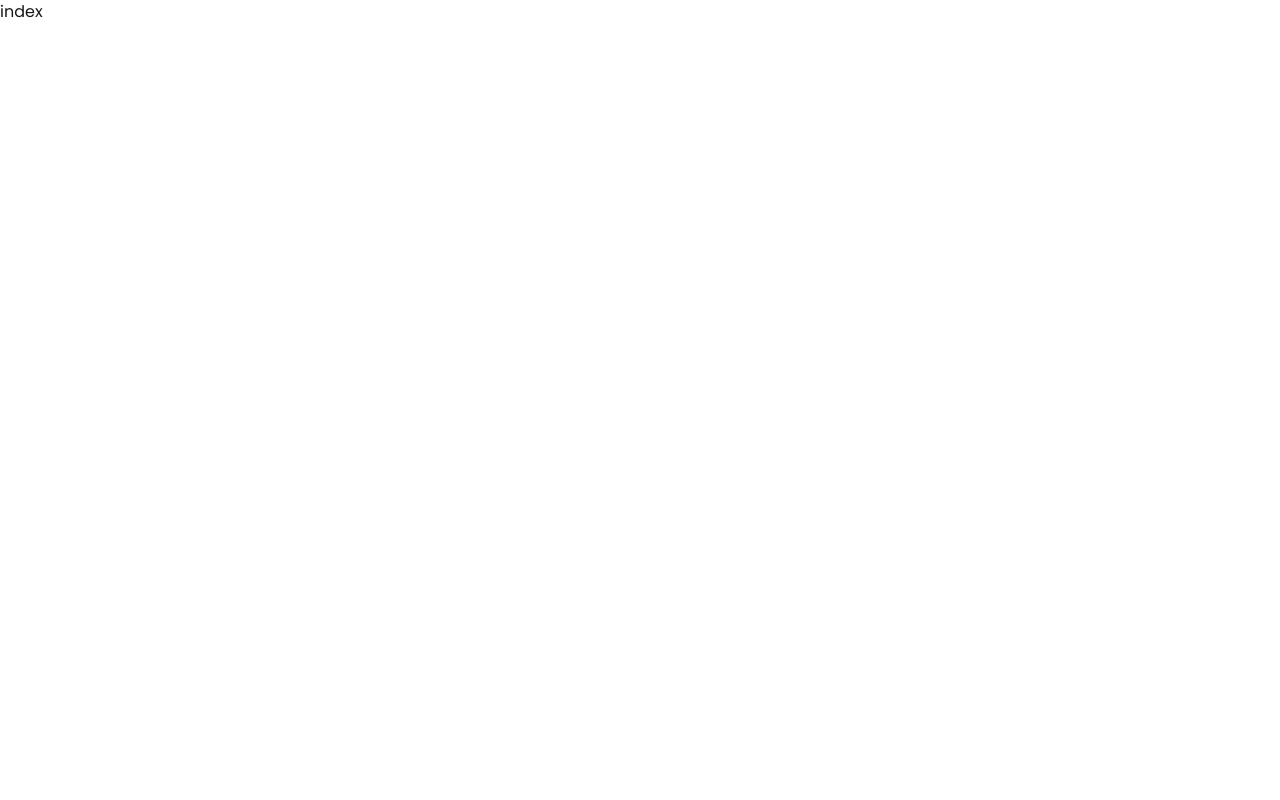
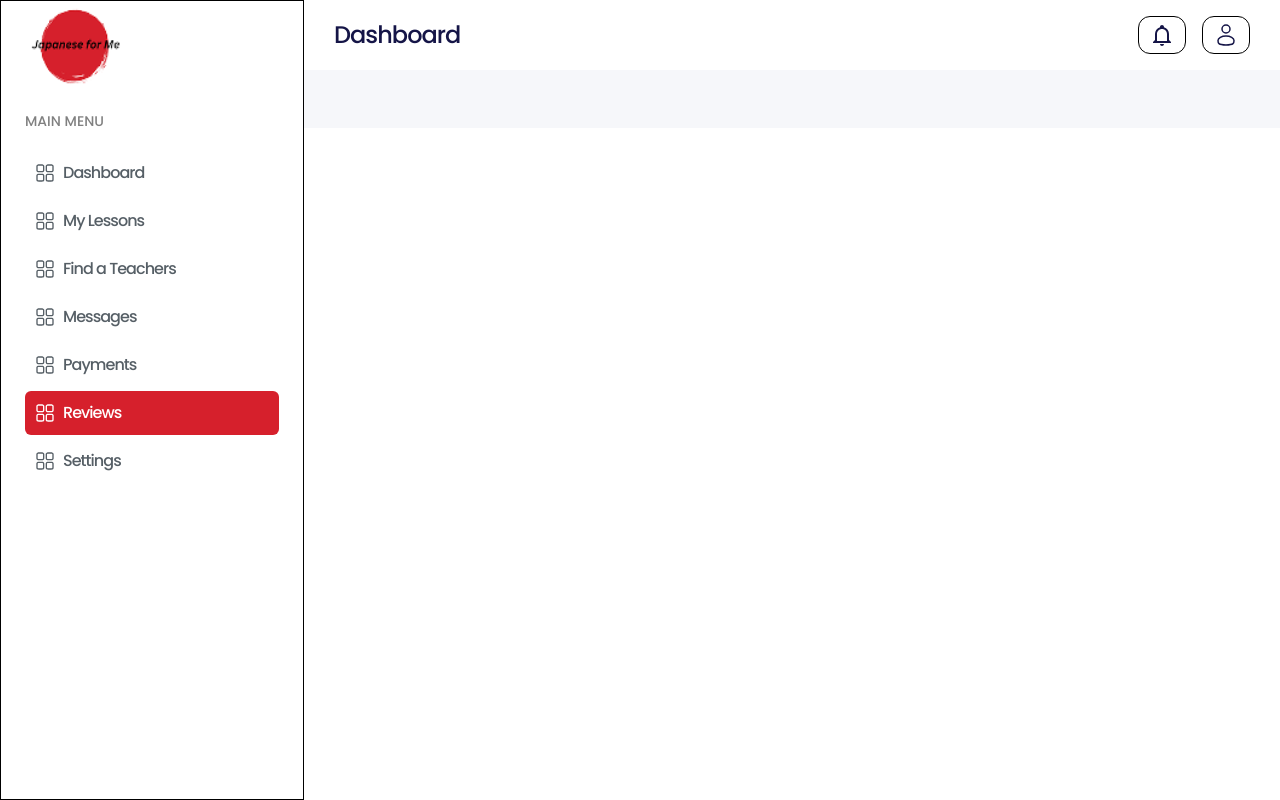
Before and after one commit to Abhinav-FP/eLearning, a Next.js app: page /student/review in a window 1280 px wide. Built offline with nearby package versions, Linux system fonts and the light colour scheme.

Commit message:
manage  chat system working

```diff
--- a/src/pages/student/Common/Sidebar.jsx
+++ b/src/pages/student/Common/Sidebar.jsx
@@ -23,7 +23,7 @@ function SideBar() {
                 </button>}
             {!isOpen &&
                 <button
-                    className="lg:hidden p-2 fixed font-bold top-2.5 text-[#727272] z-[99]"
+                    className="lg:hidden p-2 fixed font-bold top-2.5 text-[#565F66] z-[99]"
                     onClick={() => setIsOpen(true)}
                 >
                     <IoIosMenu size={24} />
@@ -43,49 +43,49 @@ function SideBar() {
                         <ul className="mt-2 space-y-1 mb-10">
                             <Link
                                 href="/student/dashboard"
-                                className={`flex items-center py-2.5 px-2.5 gap-2 text-[#727272] text-base font-medium tracking-[-0.06em] ${pathname === "/student/dashboard" ? "text-blue-500 bg-blue-100" : "hover:bg-gray-100"} rounded-md`}
+                                className={`flex items-center py-2.5 px-2.5 gap-2 text-[#565F66] text-base font-medium tracking-[-0.06em] ${pathname === "/student/dashboard" ? "text-white bg-[#D6202C]" : "hover:bg-gray-100"} rounded-md`}
                             >
                                 <RxDashboard size={20} />
                                 Dashboard
                             </Link>
                             <Link
                                 href="/student/lessons"
-                                className={`flex items-center py-2.5 px-2.5 gap-2 text-[#727272] text-base font-medium tracking-[-0.06em] ${pathname === "/student/lessons" ? "text-blue-500 bg-blue-100" : "hover:bg-gray-100"} rounded-md`}
+                                className={`flex items-center py-2.5 px-2.5 gap-2 text-[#565F66] text-base font-medium tracking-[-0.06em] ${pathname === "/student/lessons" ? "text-white bg-[#D6202C]" : "hover:bg-gray-100"} rounded-md`}
                             >
                                 <RxDashboard size={20} />
                                 My Lessons
                             </Link>
                             <Link
                                 href="/student/teachers"
-                                className={`flex items-center py-2.5 px-2.5 gap-2 text-[#727272] text-base font-medium tracking-[-0.06em] ${pathname === "/student/teachers" ? "text-blue-500 bg-blue-100" : "hover:bg-gray-100"} rounded-md`}
+                                className={`flex items-center py-2.5 px-2.5 gap-2 text-[#565F66] text-base font-medium tracking-[-0.06em] ${pathname === "/student/teachers" ? "text-white bg-[#D6202C]" : "hover:bg-gray-100"} rounded-md`}
                             >
                                 <RxDashboard size={20} />
                                 Find a Teachers
                             </Link>
                             <Link
                                 href="/student/message"
-                                className={`flex items-center py-2.5 px-2.5 gap-2 text-[#727272] text-base font-medium tracking-[-0.06em] ${pathname === "/student/message" ? "text-blue-500 bg-blue-100" : "hover:bg-gray-100"} rounded-md`}
+                                className={`flex items-center py-2.5 px-2.5 gap-2 text-[#565F66] text-base font-medium tracking-[-0.06em] ${pathname === "/student/message" ? "text-white bg-[#D6202C]" : "hover:bg-gray-100"} rounded-md`}
                             >
                                 <RxDashboard size={20} />
                                 Messages
                             </Link>
                             <Link
                                 href="/student/payment-history"
-                                className={`flex items-center py-2.5 px-2.5 gap-2 text-[#727272] text-base font-medium tracking-[-0.06em] ${pathname === "/student/payment-history" ? "text-blue-500 bg-blue-100" : "hover:bg-gray-100"} rounded-md`}
+                                className={`flex items-center py-2.5 px-2.5 gap-2 text-[#565F66] text-base font-medium tracking-[-0.06em] ${pathname === "/student/payment-history" ? "text-white bg-[#D6202C]" : "hover:bg-gray-100"} rounded-md`}
                             >
                                 <RxDashboard size={20} />
                                 Payments
                             </Link>
                             <Link
                                 href="/student/review"
-                                className={`flex items-center py-2.5 px-2.5 gap-2 text-[#727272] text-base font-medium tracking-[-0.06em] ${pathname === "/student/review" ? "text-blue-500 bg-blue-100" : "hover:bg-gray-100"} rounded-md`}
+                                className={`flex items-center py-2.5 px-2.5 gap-2 text-[#565F66] text-base font-medium tracking-[-0.06em] ${pathname === "/student/review" ? "text-white bg-[#D6202C]" : "hover:bg-gray-100"} rounded-md`}
                             >
                                 <RxDashboard size={20} />
                                 Reviews
                             </Link>
                             <Link
                                 href="/student/setting"
-                                className={`flex items-center py-2.5 px-2.5 gap-2 text-[#727272] text-base font-medium tracking-[-0.06em] ${pathname === "/" ? "text-blue-500 bg-blue-100" : "hover:bg-gray-100"} rounded-md`}
+                                className={`flex items-center py-2.5 px-2.5 gap-2 text-[#565F66] text-base font-medium tracking-[-0.06em] ${pathname === "/student/setting" ? "text-white bg-[#D6202C]" : "hover:bg-gray-100"} rounded-md`}
                             >
                                 <RxDashboard size={20} />
                                 Settings
--- a/src/pages/student/review/index.jsx
+++ b/src/pages/student/review/index.jsx
@@ -1,7 +1,10 @@
 import React from 'react'
+import StudentLayout from '../Common/StudentLayout'
 
 export default function Index() {
   return (
-    <div>index</div>
+  <StudentLayout>
+
+  </StudentLayout>
   )
 }
```
